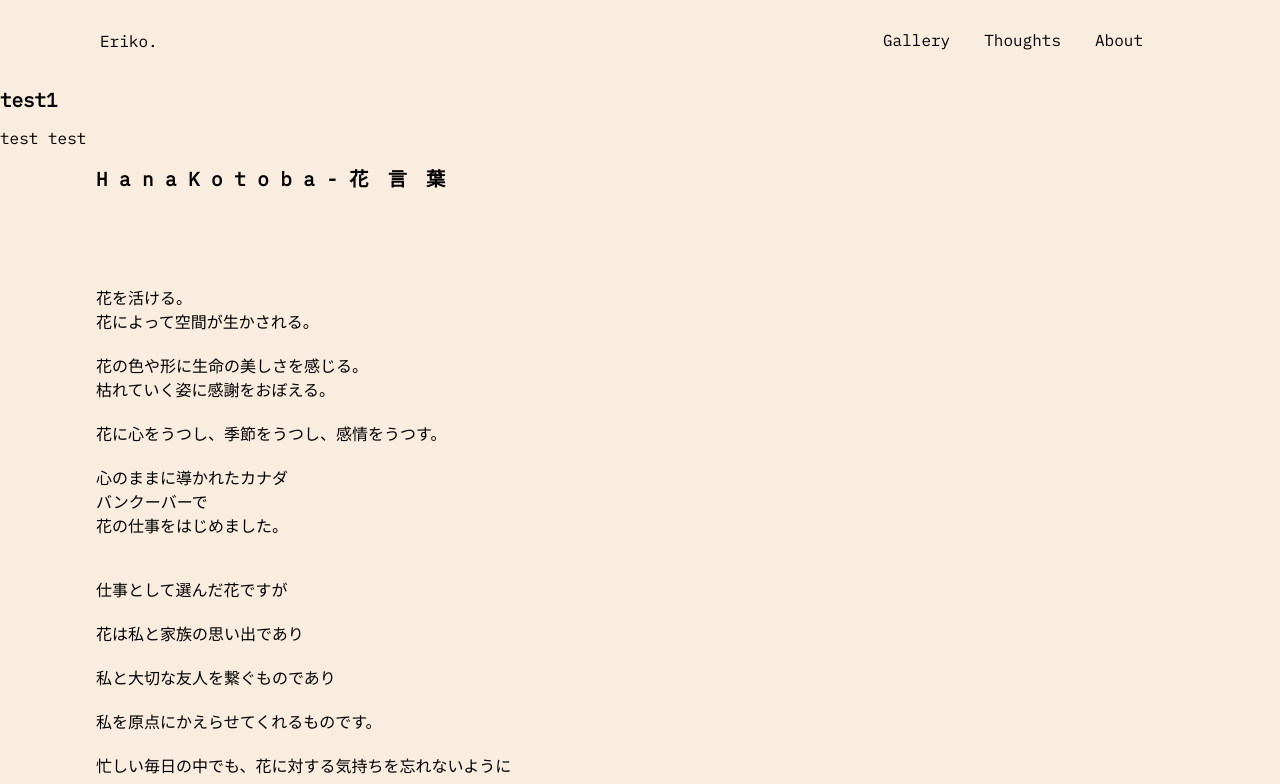
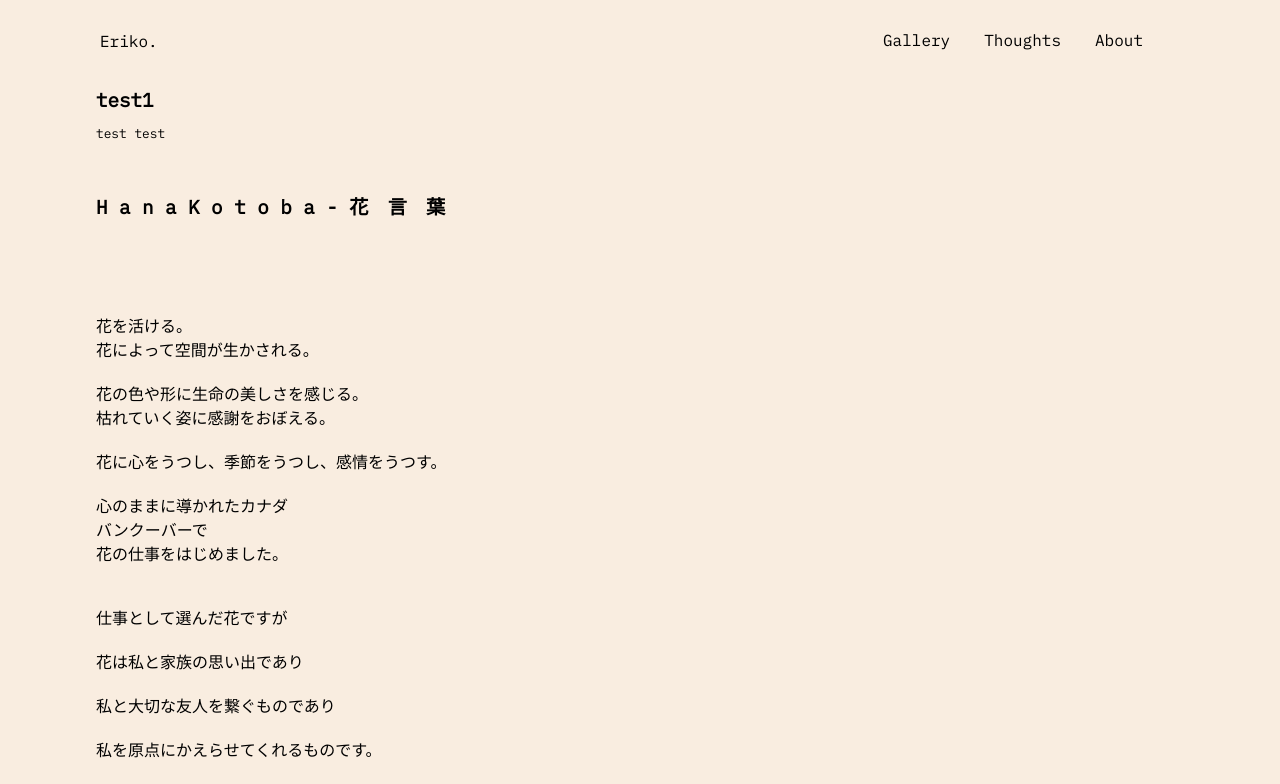
Before and after one commit to erikosem/erikosem.github.io, a plain HTML site: page thoughts.html in a window 1280 px wide. Shown: the top 784 px of the page. Drawn offline with nearby package versions, Linux system fonts and the light colour scheme.

Commit message:
thoughts1rev6

```diff
--- a/thoughts.html
+++ b/thoughts.html
@@ -43,7 +43,7 @@
 
 -->
 
-<div class="">
+<div class="think thought-two">
 	<h1>test1</h1>
 	<p>test test</p>
 </div>
```
